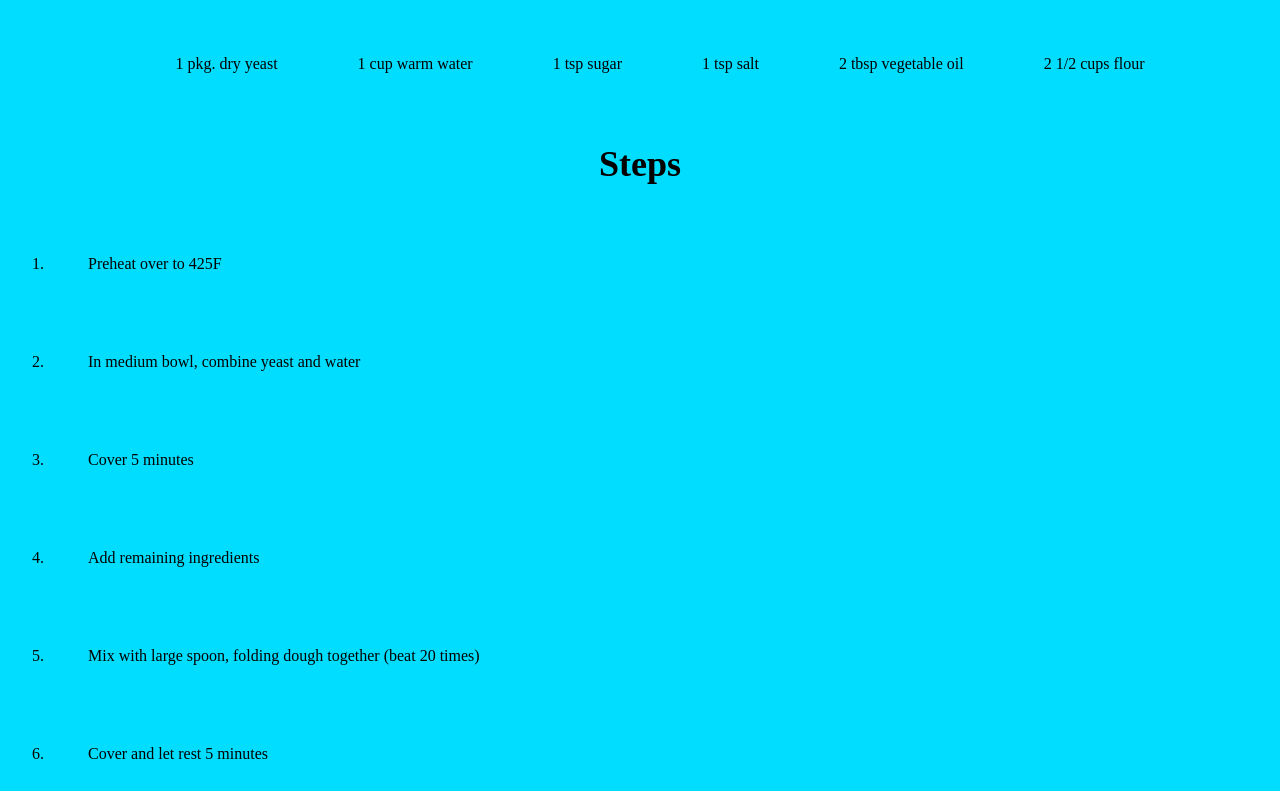
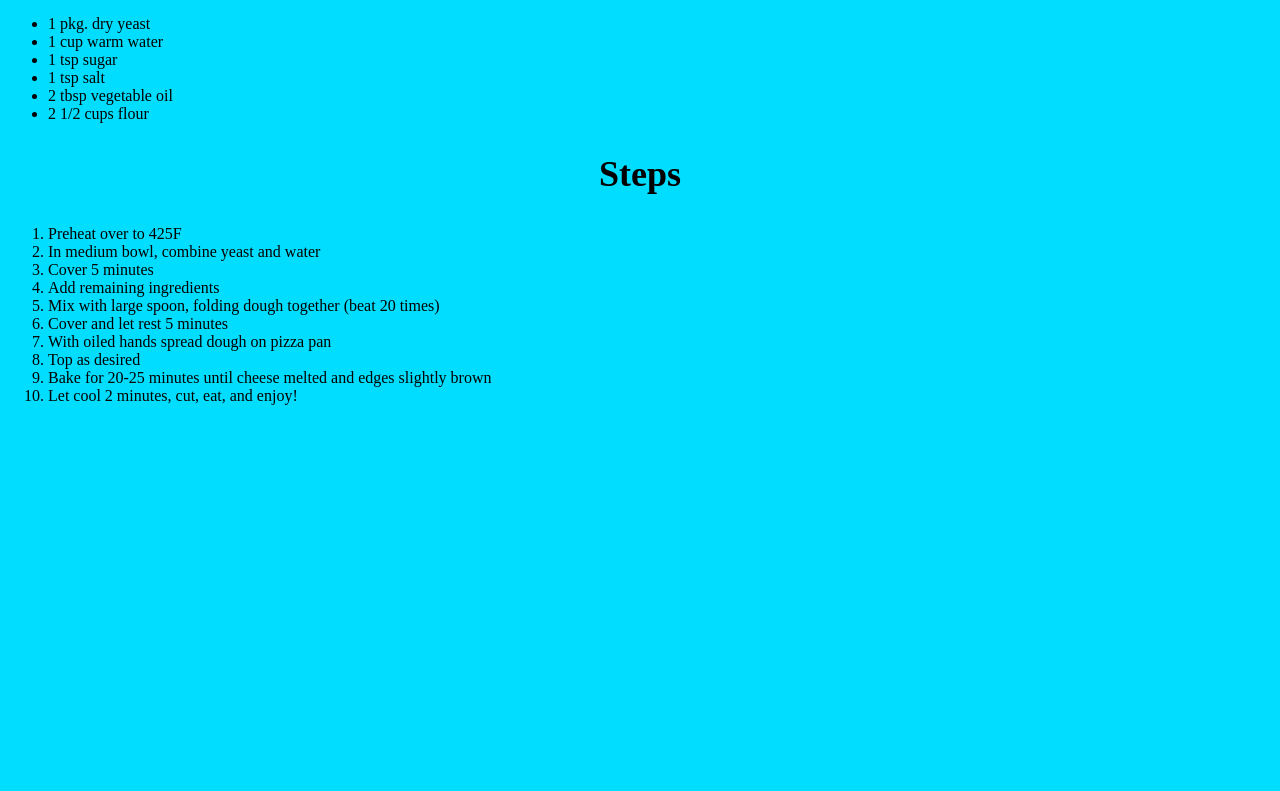
Before and after one commit to DarrenMycroft/odin-recipes, a plain HTML site: page recipes/pizza-dough.html in a window 1280 px wide. Shown: the part 676-1467 px from the top of the page. After the commit the page ends 1097 px from the top, so only its background shows below. Drawn offline with Linux system fonts and the light colour scheme.

Commit message:
Add: class ref to style index.html seperately

```diff
--- a/styles.css
+++ b/styles.css
@@ -14,6 +14,7 @@ h2 {
     font-size: 36px;
 }
 
+
 img {
     display: block;
     margin: 0 auto 0 auto;
@@ -21,7 +22,7 @@ img {
     height: 350px;
 }
 
-ul {
+ul.index {
    display: flex;
    justify-content: center;
    list-style: none;
@@ -29,7 +30,7 @@ ul {
 
 }
 
-li {
+li.index {
     padding: 40px;
 
 }
```
